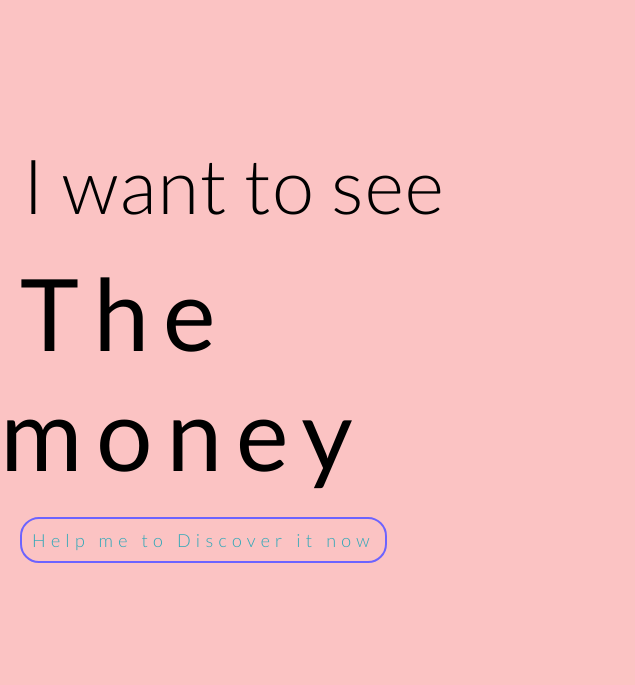
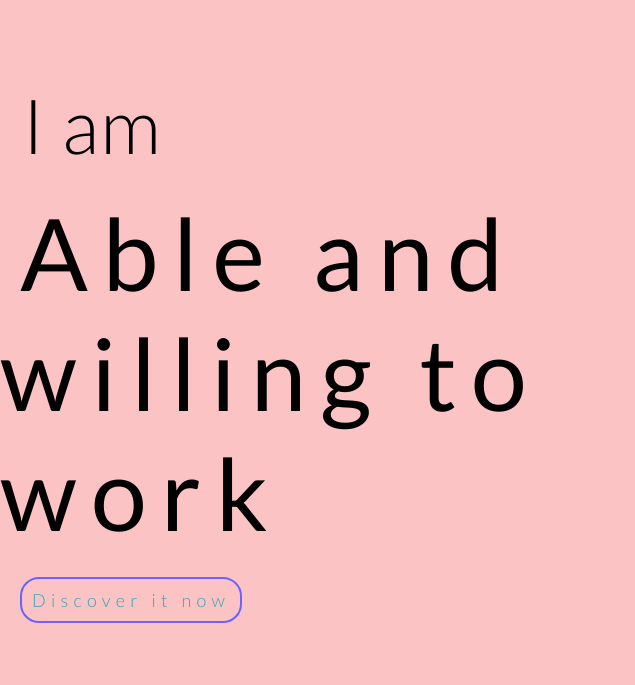
Before and after one commit to 1Noobee/mr-felix-test, a plain HTML site: page index.html in a window 1280 px wide. Shown: the part 121-806 px from the top of the page, 0-635 px from the left. Drawn offline with nearby package versions, Linux system fonts and the light colour scheme.

Commit message:
Update index.html

```diff
--- a/index.html
+++ b/index.html
@@ -23,9 +23,9 @@
 
  <div class="grid grid-cols-2 items-center">
   <div class="grid-rows-3 gap-y-12 items-center">
-    <p class="pad inc">I want to see</p>
-    <strong id="sp">The money</strong>
-    <div id="bod"><p id="but">Help me to Discover it now</p></div>
+    <p class="pad inc">I am</p>
+    <strong id="sp">Able and willing to work</strong>
+    <div id="bod"><p id="but">Discover it now</p></div>
 
   </div>
   <div class="items-center">
```
